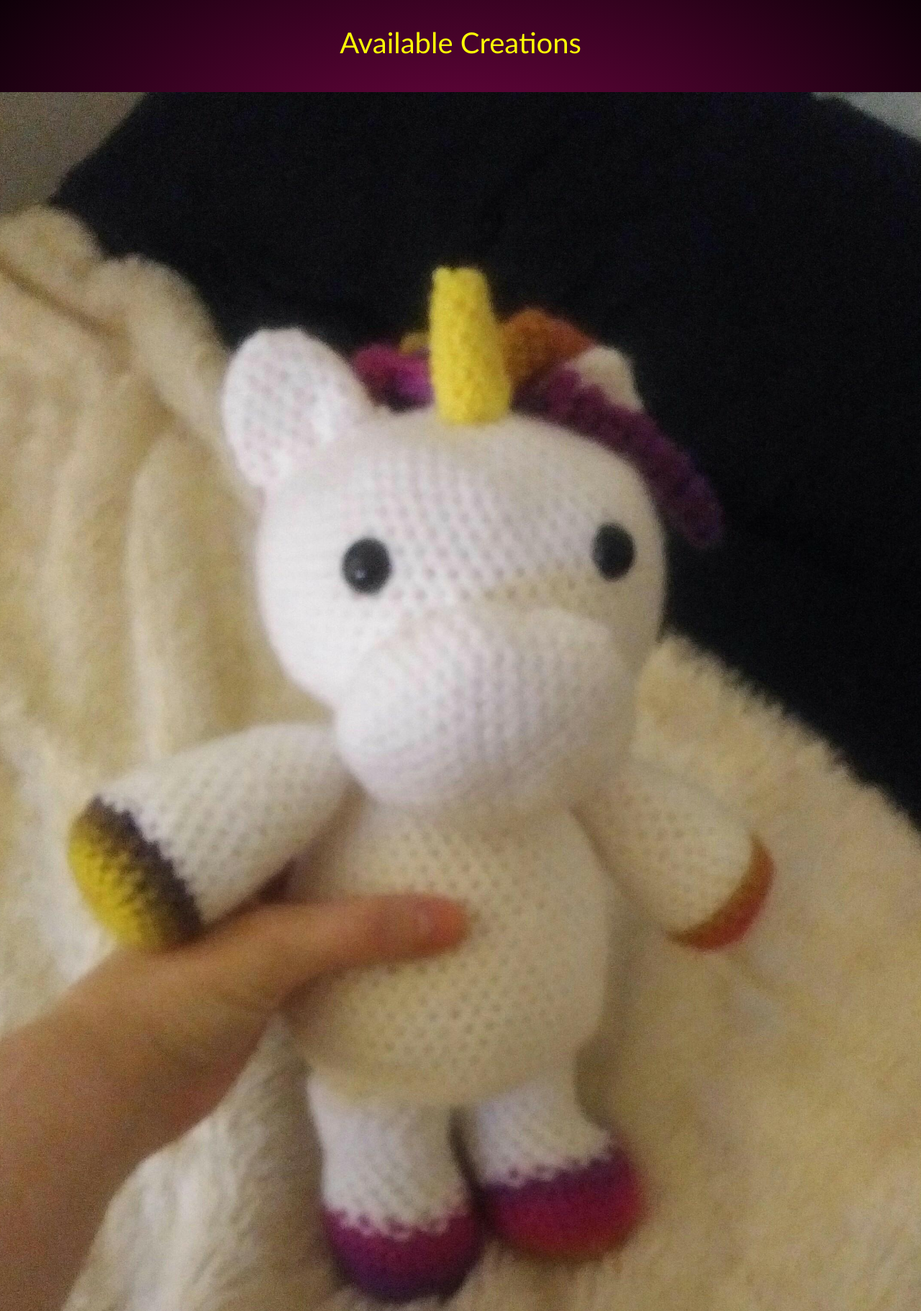
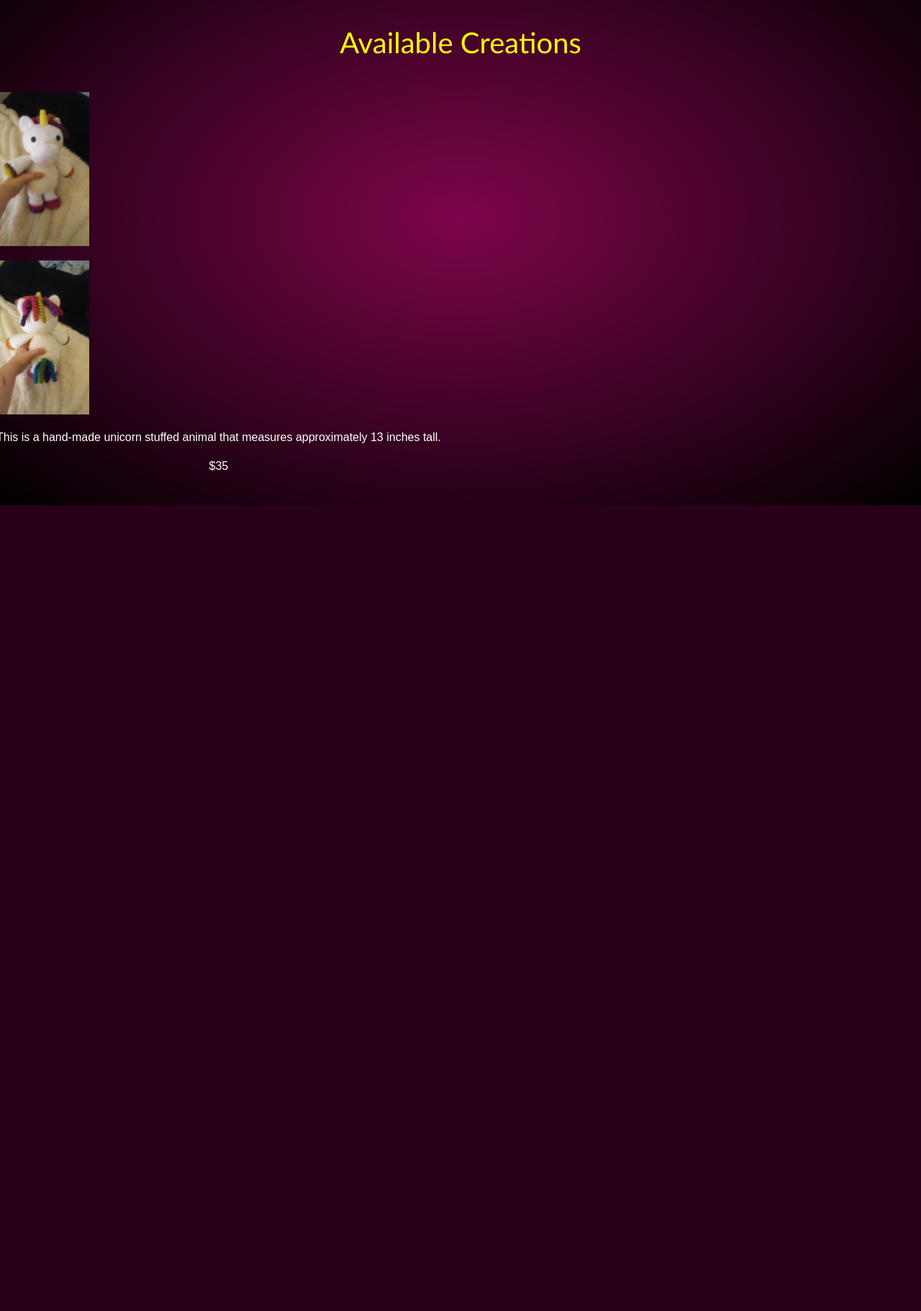
Before and after one commit to AlanaRosen/portfolio_website_python, a Flask app: page /crochet in a window 1280 px wide. Shown: the part 98-1920 px from the top of the page at 72% size. After the commit the page ends 800 px from the top, so only its background shows below. Run offline with Flask 2, Linux system fonts and the light colour scheme; some libraries are stand-ins or nearby versions.

Commit message:
10% max width

```diff
--- a/static/css/styles-available_creations.css
+++ b/static/css/styles-available_creations.css
@@ -30,7 +30,7 @@
 }
 
 img {
-    max-width: 100%;
+    max-width: 10%;
     height: auto;
 }
 
```
